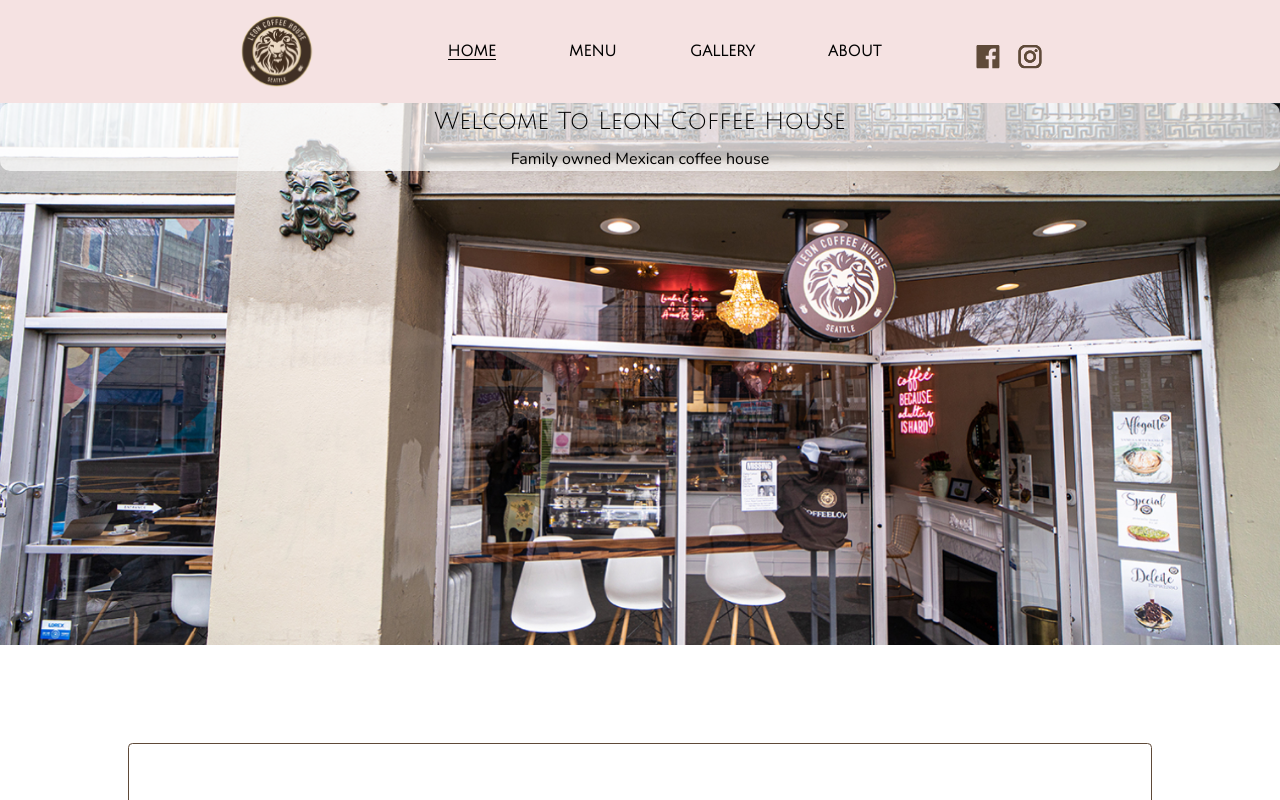
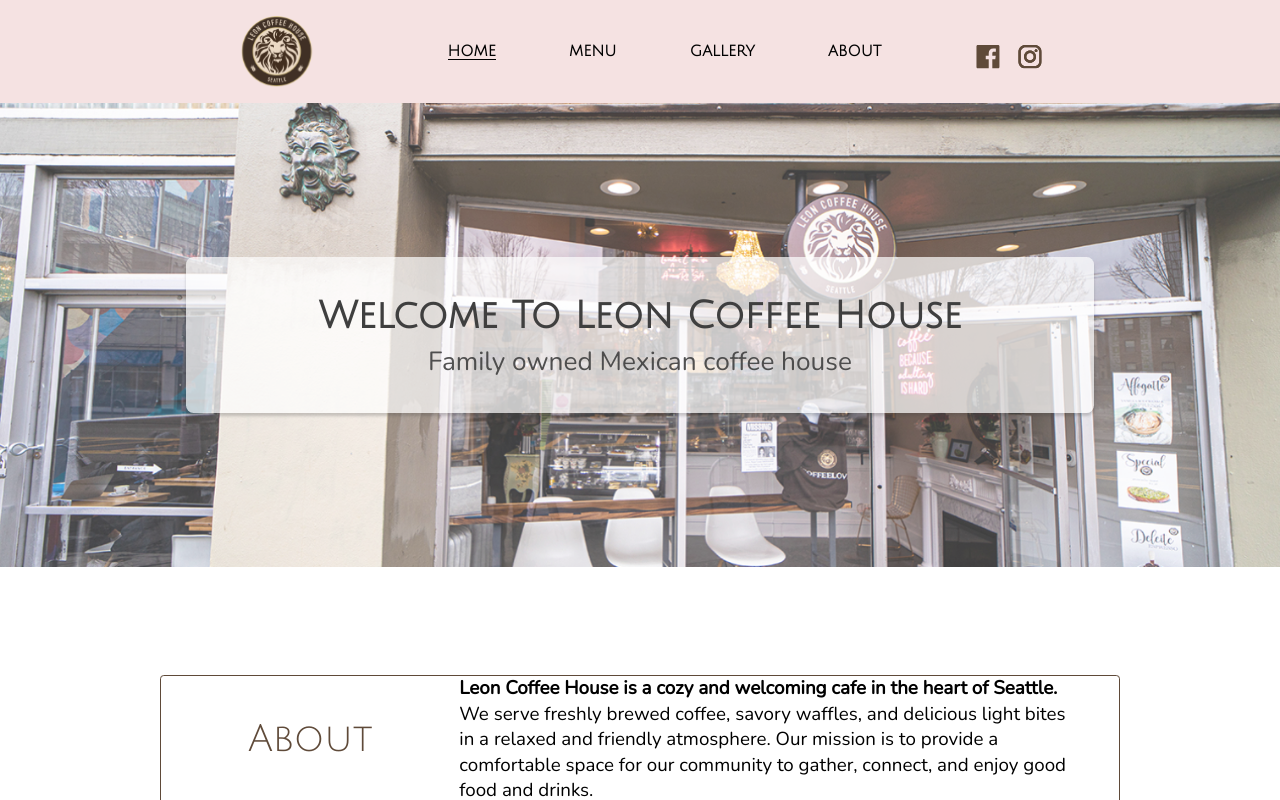
Before and after one commit to webimpactuw/Leon-Cafe, a React (Create React App) app: page / in a window 1280 px wide. Shown: the top 800 px of the page. Built offline with nearby package versions, Linux system fonts and the light colour scheme.

Commit message:
Still working on home page

```diff
--- a/src/pages/Home.js
+++ b/src/pages/Home.js
@@ -8,20 +8,28 @@
         <main>
         <section className="home__landing" >
           <div className='home__welcome-banner'>
+            <div className='home__welcome-text'>
               <h1> Welcome To Leon Coffee House</h1>
               <p> Family owned Mexican coffee house</p>
+            </div>
           </div>
         </section>
 
 
-          <section className="home__about">
-            <div className="home__about_text">
+          <section className="home__about-box">
+            <div className='home__about-border'>
+              <div className="home__about-row">
+                <div className='home__about-column'>
                   <h2>About</h2>
+                </div>
+                <div className='home__about-column'>
                   <p><b>Leon Coffee House is a cozy and welcoming cafe in the heart of Seattle. </b>
                     We serve freshly brewed coffee, savory waffles, and delicious light bites in
                     a relaxed and friendly atmosphere. Our mission is to provide a comfortable
                     space for our community to gather, connect, and enjoy good food and drinks.
                   </p>
+                </div>
+              </div>
             </div>
           </section>
 
--- a/src/styles/Home.css
+++ b/src/styles/Home.css
@@ -1,24 +1,44 @@
 .home__landing {
   background-image: url("../../public/img/resutaurantFront.jpg");
-  height: 640px;
+  opacity: 0.75;
+  height: 464px;
+  background-position: center;
+  background-size: cover;
   background-repeat: no-repeat;
-  background-size: contain;
-  text-align: center;
+  display: flex;
+  justify-content: center;
+  align-items: center;
 }
 
 .home__welcome-banner {
   display: flex;
-  flex-direction: column;
   justify-content: center;
   align-items: center;
-  padding: 0px 184px;
-  gap: 8px;
   background-color: rgb(255, 255, 255, 0.7);
-  border-radius: 10px;
-
+  box-shadow: 0px 3px 3px rgba(0, 0, 0, 0.25);
+  width: 908px;
+  height: 156px;
+  border-radius: 7.5px;
 }
 
-.home__about {
+.home__welcome-text {
+  text-align: center;
+}
+
+.home__welcome-text h1 {
+  font-size: 37.5px;
+  font-weight: bold;
+  line-height: 52px;
+}
+
+.home__welcome-text p {
+  font-family: "Nunito", sans-serif;
+  font-size: 26.25px;
+  line-height: 36px;
+  opacity: 0.9;
+}
+
+/* .home__about {
   display: flex;
   align-items: center;
   justify-content: space-around;
@@ -29,6 +49,41 @@
   border-radius: 4.45px;
   height: 509.45px;
 
+} */
+.home__about-box {
+  height: 384px;
+  width: 1134px;
+  margin: auto;
+  display: flex;
+  justify-content: center;
+  align-items: center;
+}
+
+.home__about-border {
+  border: 0.75px solid var(--color-accent);
+  border-radius: 3.75px;
+  width: 960px;
+  height: 168px;
+}
+
+.home__about-row {
+  display: flex;
+  align-items: center;
+}
+
+.home__about-column h2 {
+  font-size: 37.5px;
+  color: var(--color-accent);
+  line-height: 52.5px;
+  margin-left: 87px;
+  margin-right: 87px;
+
+}
+
+.home__about-column p {
+  font-size: 18.75px;
+  line-height: 25.58px;
+  margin-right: 44.25px;
 }
 
 .home__menu {
```
Lines whose indentation alone changed are shown as unchanged.
